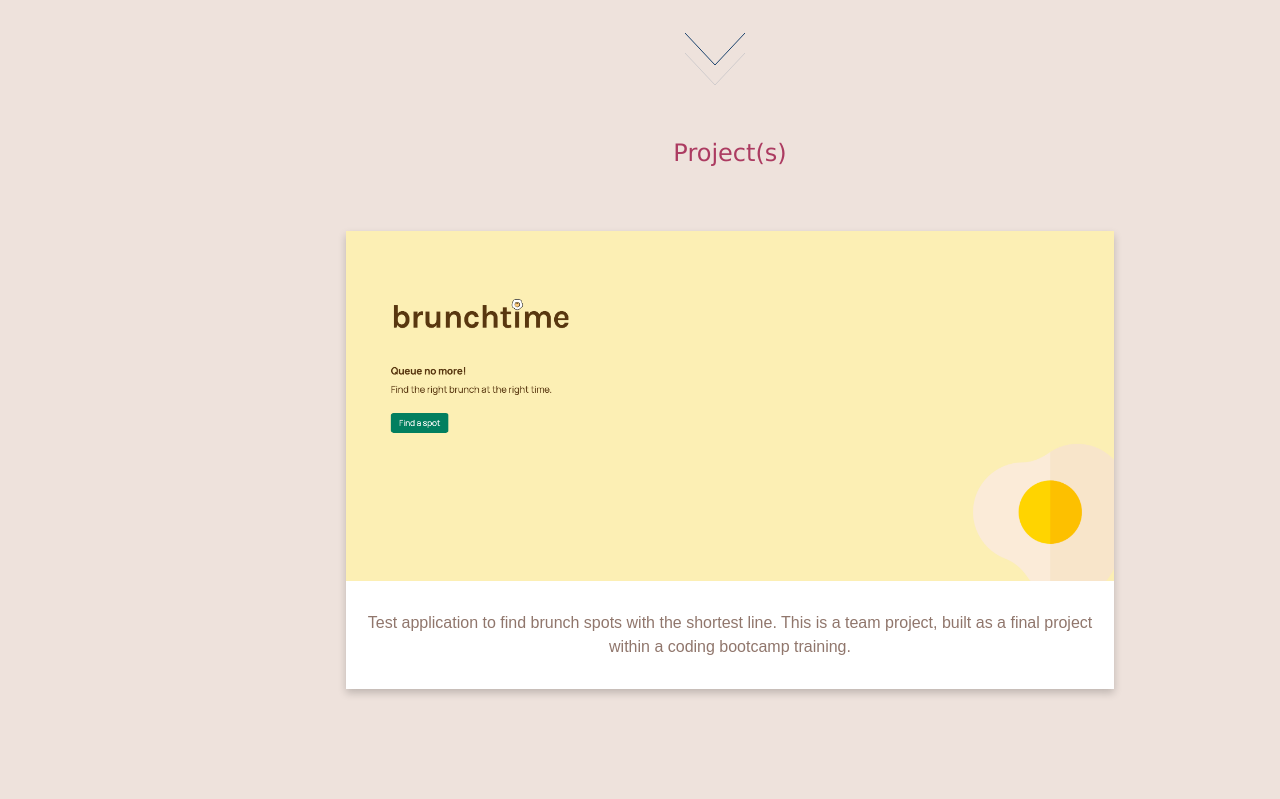
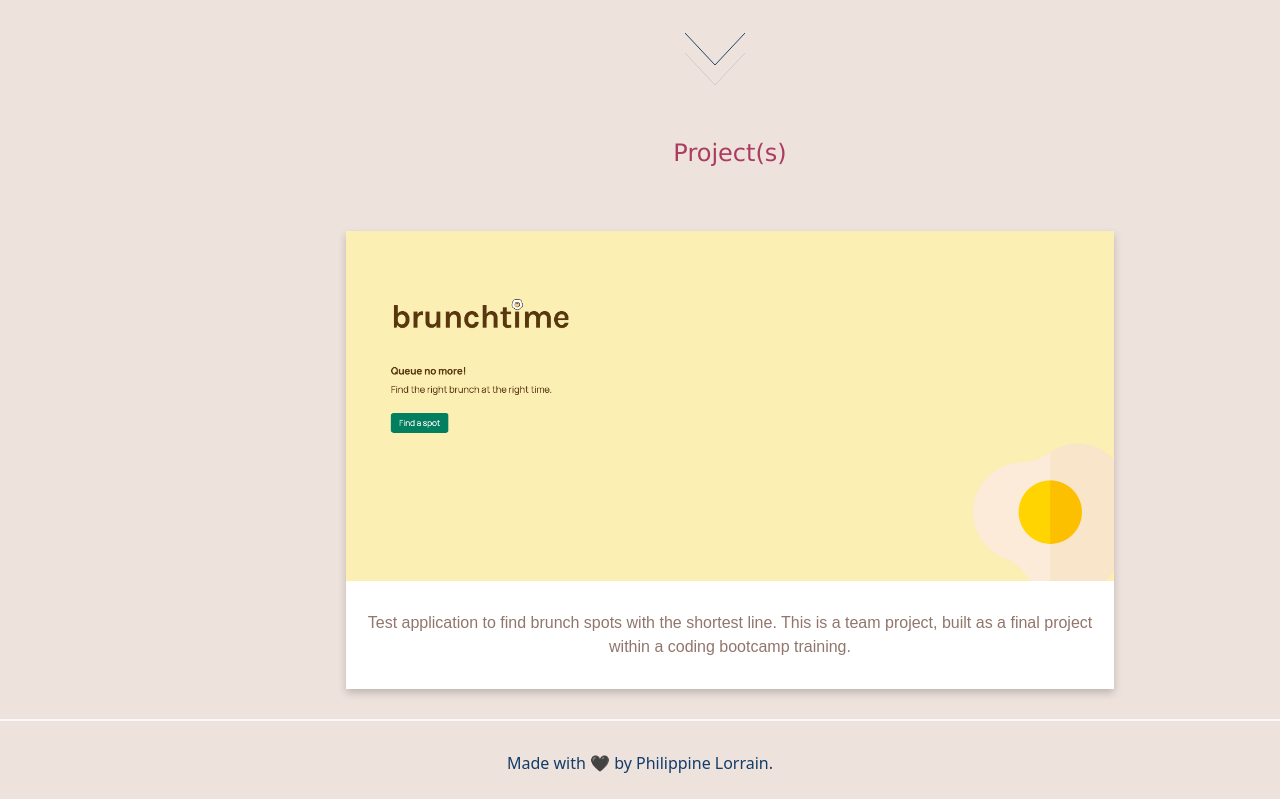
Before and after one commit to Plorrain/my-own-personnal-app, a React (Create React App) app: page / in a window 1280 px wide. Shown: the part 523-1322 px from the top of the page. Before the commit the page ends 1242 px from the top, so only its background shows below. Built offline with nearby package versions, Linux system fonts and the light colour scheme.

Commit message:
Footer: should be position absolute bottom 0 but in this case position absolute works

```diff
--- a/src/App.js
+++ b/src/App.js
@@ -3,9 +3,9 @@ import React, { Fragment } from "react";
 import NavBar from "./components/UI/NavBar";
 import FallingArrow from "./components/UI/FallingArrow";
 import Card from "./components/UI/Card";
-// import Footer from "./components/UI/Footer";
+import Footer from "./components/UI/Footer";
 import brunctimePicture from "./images/Brunchtime-picture.png";
-import profilePicture from "./images/profile-picture.png";
+// import profilePicture from "./images/profile-picture.png";
 
 const App = (props) => {
   return (
@@ -43,7 +43,7 @@ const App = (props) => {
           </div>
         </Card>
       </div>
-      {/* <Footer /> */}
+      <Footer />
     </Fragment>
   );
 };
--- a/src/components/UI/Footer.css
+++ b/src/components/UI/Footer.css
@@ -5,7 +5,7 @@
   text-align: center;
   padding: 30px;
   position: absolute;
-  bottom: 0px;
+  /* bottom: 0; */
   width: 100%;
   border-top: 2px solid #fafafa;
   max-width: 100%;
```
